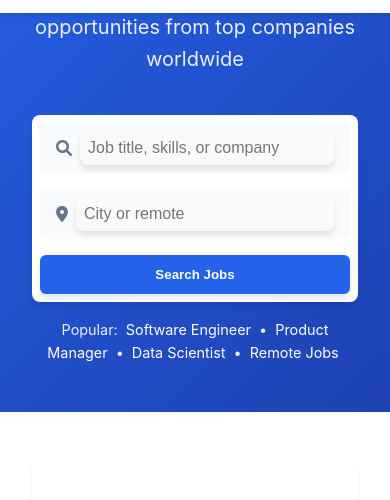
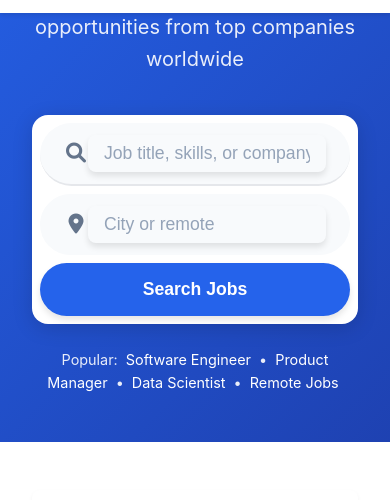
Before and after one commit to BobbyWang0120/glint_vanilla, a website: page public/pages/index.html in a window 390 px wide. Shown: the part 288-788 px from the top of the page. Drawn offline with Linux system fonts and the light colour scheme.

Commit message:
style: 优化搜索框设计
- 增加搜索框圆角
- 优化内边距和间距
- 调整图标大小和颜色
- 改进响应式布局
- 增强视觉反馈

```diff
--- a/public/styles/index.css
+++ b/public/styles/index.css
@@ -29,35 +29,45 @@
 /* 搜索框 */
 .search-box {
     display: flex;
-    gap: 1rem;
+    gap: 0;
     background: white;
-    padding: 0.5rem;
-    border-radius: 8px;
-    box-shadow: 0 4px 6px rgba(0, 0, 0, 0.1);
-    margin-bottom: 1rem;
+    padding: 0.75rem;
+    border-radius: 100px;
+    box-shadow: 0 4px 20px rgba(0, 0, 0, 0.15);
+    margin: 0 auto 1.5rem;
+    max-width: 800px;
 }
 
 .search-input-group {
     flex: 1;
     display: flex;
     align-items: center;
-    background: #f8fafc;
-    padding: 0.5rem 1rem;
-    border-radius: 6px;
+    padding: 0.75rem 1.5rem;
+    position: relative;
+}
+
+.search-input-group:first-child {
+    border-right: 2px solid #e5e7eb;
 }
 
 .search-input-group i {
     color: #64748b;
-    margin-right: 0.5rem;
+    font-size: 1.25rem;
+    min-width: 24px;
 }
 
 .search-input {
     flex: 1;
     border: none;
     background: none;
-    padding: 0.5rem;
-    font-size: 1rem;
+    padding: 0.5rem 1rem;
+    font-size: 1.1rem;
     color: var(--text-color);
+    width: 100%;
+}
+
+.search-input::placeholder {
+    color: #94a3b8;
 }
 
 .search-input:focus {
@@ -68,15 +78,19 @@
     background: var(--primary-color);
     color: white;
     border: none;
-    padding: 0.75rem 2rem;
-    border-radius: 6px;
+    padding: 1rem 2.5rem;
+    border-radius: 100px;
     font-weight: 600;
+    font-size: 1.1rem;
     cursor: pointer;
-    transition: background-color 0.3s ease;
+    transition: all 0.3s ease;
+    margin-left: 0.5rem;
 }
 
 .search-button:hover {
     background: var(--secondary-color);
+    transform: translateY(-1px);
+    box-shadow: 0 4px 12px rgba(0, 0, 0, 0.15);
 }
 
 .popular-searches {
@@ -485,6 +499,25 @@
 
     .search-box {
         flex-direction: column;
+        padding: 0.5rem;
+        border-radius: 16px;
+        gap: 0.5rem;
+    }
+
+    .search-input-group {
+        width: 100%;
+        border-radius: 100px;
+        background: #f8fafc;
+    }
+
+    .search-input-group:first-child {
+        border-right: none;
+        border-bottom: 2px solid #e5e7eb;
+    }
+
+    .search-button {
+        width: 100%;
+        margin-left: 0;
     }
 
     .stats-container {
```
